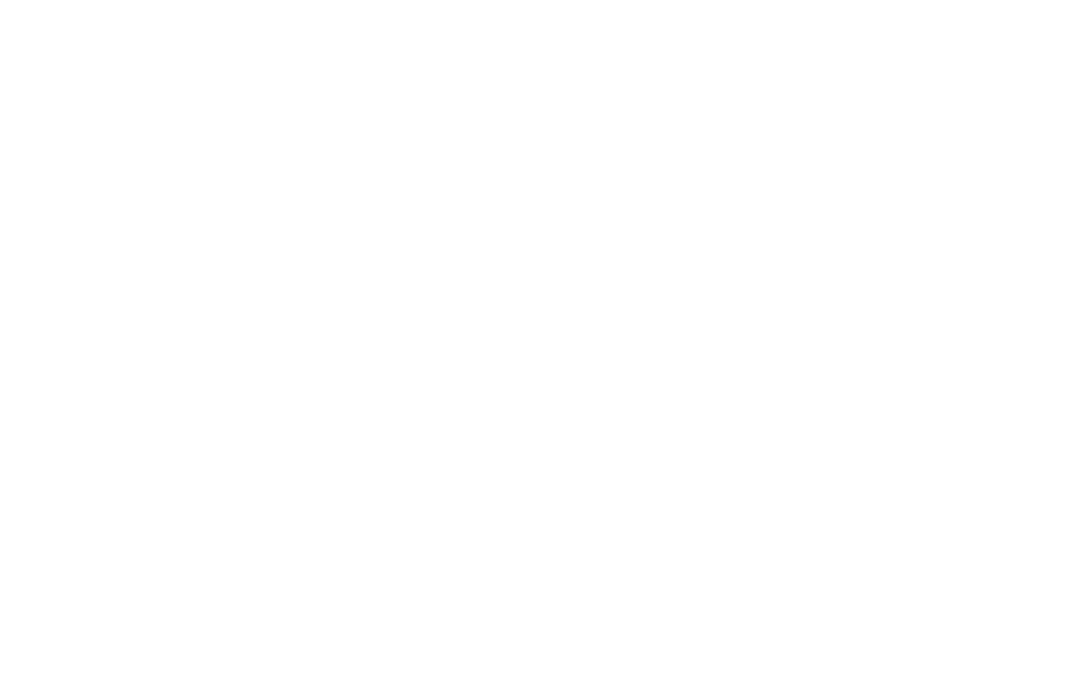
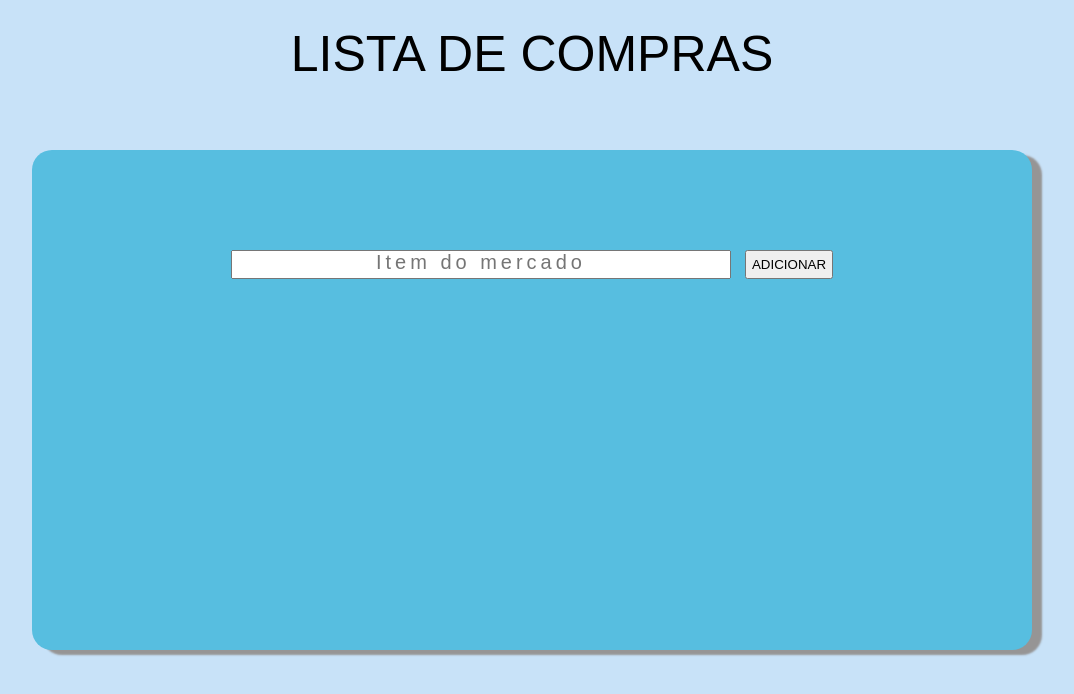
Before and after one commit to luizsdev/Projeto-Novo, a plain HTML site: page index.html in a window 1280 px wide. Shown: the whole page, without its empty margins (108-1182 px from the left). Drawn offline with Linux system fonts and the light colour scheme.

Commit message:
first commit

```diff
--- a/index.html
+++ b/index.html
@@ -4,12 +4,21 @@
     <meta charset="UTF-8">
     <meta http-equiv="X-UA-Compatible" content="IE=edge">
     <meta name="viewport" content="width=device-width, initial-scale=1.0">
-    <title>Projeto</title>
+    <title>LISTA DE COMPRAS</title>
     <link rel="stylesheet" href="style.css" class="css">
 </head>
 <body>
+    <p class="texto">LISTA DE COMPRAS</p>
+    <div class="org">
+       <div class="container">
+            <input class="input" type="text" placeholder="Item do mercado">
+            <button class="but" type="submit">ADICIONAR</button>
 
+            <ol class="lista">
 
+            </ol>
+       </div>
+    </div>
 
 
 
--- a/index.js
+++ b/index.js
@@ -0,0 +1,7 @@
+const but = document.querySelector(".but");
+const input = document.querySelector(".input");
+const lista = document.querySelector(".lista");
+
+    but.addEventListener("click",()=>{
+        lista.innerHTML = lista.innerHTML + `<li class="itens"> ${input.value} </li>`
+    })
--- a/style.css
+++ b/style.css
@@ -0,0 +1,54 @@
+*{
+    margin: 0;
+    padding: 0;
+    box-sizing: border-box;
+}
+body{
+    background-color: rgb(200, 226, 248);
+}
+.container{
+    text-align: center;
+    box-shadow: 10px 5px 2px rgb(150, 149, 149);
+    border-radius: 20px;
+    height: 500px;
+    width: 1000px;
+    background-color: rgb(87, 190, 224);
+}
+.org{
+    display: flex;
+    justify-content: center;
+    align-items: center;
+    height: 100vh;
+}
+.texto{
+    position: absolute;
+    left: 0;
+    right: 0;
+    margin-top: 25px;
+    color: black;
+    text-align: center;
+    font-family: Arial, Helvetica, sans-serif;
+    font-size: 50px;
+}
+.input{
+    display: inline-block;
+    width: 500px;
+    padding: 5px;
+    margin-top: 100px;
+}
+.input::placeholder{
+    margin-top: 10px;
+    text-align: center;
+    font-size: 20px;
+    letter-spacing: 4px;
+}
+.but{
+    padding: 5px;
+    margin-left: 10px;
+}
+.itens{
+    font-family: Arial, Helvetica, sans-serif;
+    margin-top: 20px;
+    box-sizing: border-box;
+    list-style:none ;
+}
```
